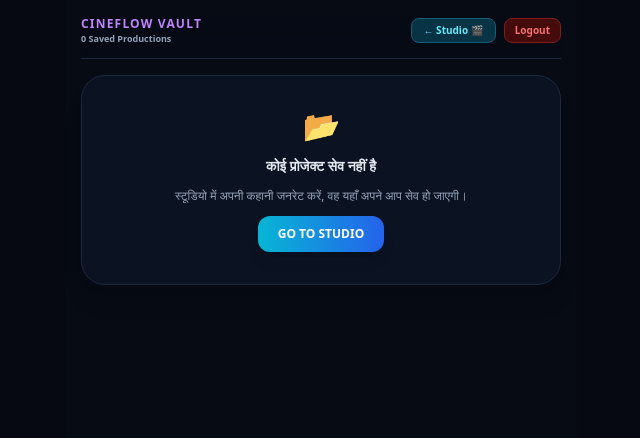
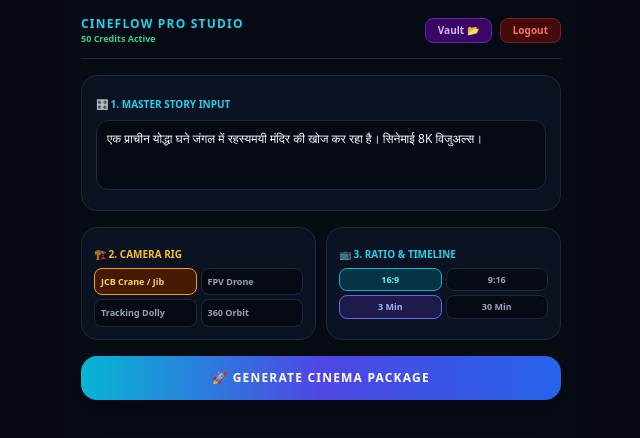
Before and after one commit to deepbhauak-wq/cineflow-ai, a Next.js app: page / in a window 1280 px wide. Shown: the top 438 px of the page, without its empty margins (319-959 px from the left). Built offline with nearby package versions, Linux system fonts and the light colour scheme.

Commit message:
Update page.jsx

```diff
--- a/app/page.jsx
+++ b/app/page.jsx
@@ -1,107 +1,96 @@
 "use client";
-import React, { useState, useEffect } from "react";
+import React, { useState } from "react";
 import Link from "next/link";
 
-export default function CineFlowVault() {
-  const [mounted, setMounted] = useState(false);
+export default function CineFlowStudio() {
   const [isLoggedIn, setIsLoggedIn] = useState(true);
-  const [projects, setProjects] = useState([]);
-  const [activeProj, setActiveProj] = useState(null);
+  const [prompt, setPrompt] = useState("एक प्राचीन योद्धा घने जंगल में रहस्यमयी मंदिर की खोज कर रहा है। सिनेमाई 8K विजुअल्स।");
+  const [ratio, setRatio] = useState("16:9");
+  const [duration, setDuration] = useState("3 Min");
+  const [cameraRig, setCameraRig] = useState("JCB Crane / Jib");
+  const [credits, setCredits] = useState(50);
+  const [statusMsg, setStatusMsg] = useState("");
+  const [pipelineState, setPipelineState] = useState("idle");
 
-  // Edit Scene States
-  const [editingSceneId, setEditingSceneId] = useState(null);
+  const [scenes, setScenes] = useState([]);
+  const [editingId, setEditingId] = useState(null);
   const [editPrompt, setEditPrompt] = useState("");
   const [editCamera, setEditCamera] = useState("");
   const [editVoice, setEditVoice] = useState("");
-  const [statusMsg, setStatusMsg] = useState("");
-
-  useEffect(() => {
-    setMounted(true);
-    const saved = localStorage.getItem("cineflow_vault_data");
-    if (saved) {
-      try {
-        const parsed = JSON.parse(saved);
-        setProjects(parsed);
-        if (parsed.length > 0) setActiveProj(parsed[0]);
-      } catch (err) {
-        setProjects([]);
-      }
-    }
-  }, []);
 
   const notify = (msg) => {
     setStatusMsg(msg);
     setTimeout(() => setStatusMsg(""), 2500);
   };
 
-  const startEditScene = (sc) => {
-    setEditingSceneId(sc.id);
-    setEditPrompt(sc.desc || "");
-    setEditCamera(sc.camera || "");
-    setEditVoice(sc.voice || "");
+  const handleGenerate = () => {
+    if (credits < 10) return notify("⚠️ अपर्याप्त क्रेडिट्स!");
+    setPipelineState("generating");
+    notify("🚀 AI ऑटो-रेंडरिंग शुरू...");
+
+    setTimeout(() => {
+      const generatedScenes = [
+        {
+          id: 1,
+          title: "Scene 01: The Storm Begins",
+          desc: "योद्धा घने जंगल के रास्ते से प्राचीन खंडहरों की ओर बढ़ता है।",
+          camera: cameraRig,
+          voice: "रात बहुत अंधेरी थी और हवाएं तेज...",
+          bgm: "Epic Cinematic Drums",
+          img: "https://images.unsplash.com/photo-1518709268805-4e9042af9f23?w=500&q=80"
+        },
+        {
+          id: 2,
+          title: "Scene 02: Heavy Machinery & Gate",
+          desc: "विशाल मंदिर का द्वार खुलता है और सुनहरी दिव्य ऊर्जा बाहर निकलती है।",
+          camera: "JCB Mechanical Jib",
+          voice: "जैसे ही भारी पहिये घूमे, सदियों का ताला टूट गया...",
+          bgm: "Ancient Chants & Mystery",
+          img: "https://images.unsplash.com/photo-1544735716-392fe2489ffa?w=500&q=80"
+        }
+      ];
+
+      setCredits((prev) => prev - 10);
+      setScenes(generatedScenes);
+
+      const newProj = {
+        id: Date.now(),
+        name: prompt.slice(0, 25),
+        date: new Date().toLocaleDateString(),
+        scenes: generatedScenes
+      };
+      const existing = JSON.parse(localStorage.getItem("cineflow_vault_data") || "[]");
+      localStorage.setItem("cineflow_vault_data", JSON.stringify([newProj, ...existing]));
+
+      setPipelineState("completed");
+      notify("✅ फिल्म पैकेज तैयार व Vault में सेव हो गया!");
+    }, 1200);
   };
 
-  const saveSceneEdit = (sceneId) => {
-    if (!activeProj) return;
-    const updatedScenes = activeProj.scenes.map((s) => {
-      if (s.id === sceneId) {
-        return {
-          ...s,
-          desc: editPrompt,
-          camera: editCamera,
-          voice: editVoice
-        };
-      }
-      return s;
-    });
-
-    const updatedProj = { ...activeProj, scenes: updatedScenes };
-    const updatedList = projects.map((p) =>
-      p.id === activeProj.id ? updatedProj : p
-    );
-
-    setActiveProj(updatedProj);
-    setProjects(updatedList);
-    localStorage.setItem("cineflow_vault_data", JSON.stringify(updatedList));
-    setEditingSceneId(null);
-    notify(`✅ Scene 0${sceneId} अपडेट हो गया!`);
+  const startEdit = (sc) => {
+    setEditingId(sc.id);
+    setEditPrompt(sc.desc);
+    setEditCamera(sc.camera);
+    setEditVoice(sc.voice);
   };
 
-  const deleteProject = (id) => {
-    const updatedList = projects.filter((p) => p.id !== id);
-    setProjects(updatedList);
-    localStorage.setItem("cineflow_vault_data", JSON.stringify(updatedList));
-    if (activeProj?.id === id) {
-      setActiveProj(updatedList[0] || null);
-    }
-    notify("🗑️ प्रोजेक्ट हटा दिया गया!");
+  const saveEdit = (id) => {
+    const updated = scenes.map((s) =>
+      s.id === id ? { ...s, desc: editPrompt, camera: editCamera, voice: editVoice } : s
+    );
+    setScenes(updated);
+    setEditingId(null);
+    notify(`✅ Scene 0${id} अपडेट हो गया!`);
   };
-
-  const clearAllVault = () => {
-    localStorage.removeItem("cineflow_vault_data");
-    setProjects([]);
-    setActiveProj(null);
-    notify("🧹 पूरा वॉल्ट खाली कर दिया गया!");
-  };
-
-  if (!mounted) {
-    return <div className="min-h-screen bg-[#070b14]" />;
-  }
 
   if (!isLoggedIn) {
     return (
-      <div className="min-h-screen bg-[#070b14] text-white flex items-center justify-center p-4 font-sans">
-        <div className="w-full max-w-sm bg-[#0b1222] p-6 rounded-3xl border border-slate-800 text-center space-y-4 shadow-2xl">
-          <div className="w-12 h-12 mx-auto rounded-2xl bg-gradient-to-tr from-purple-500 to-indigo-600 flex items-center justify-center text-xl font-black">
-            📂
-          </div>
-          <h2 className="text-lg font-black tracking-wider text-white">CineFlow Vault</h2>
-          <p className="text-xs text-slate-400">कृपया अपने सेव किए गए आर्काइव्स देखने के लिए प्रवेश करें।</p>
-          <button
-            onClick={() => setIsLoggedIn(true)}
-            className="w-full py-3 bg-gradient-to-r from-purple-500 to-indigo-600 font-bold text-xs rounded-xl uppercase text-white shadow-lg active:scale-95 transition"
-          >
-            Enter Vault
+      <div className="min-h-screen bg-[#070b14] text-white flex items-center justify-center p-4">
+        <div className="w-full max-w-sm bg-[#0b1222] p-6 rounded-3xl border border-slate-800 text-center space-y-4">
+          <div className="w-12 h-12 mx-auto rounded-2xl bg-gradient-to-tr from-cyan-500 to-blue-600 flex items-center justify-center text-xl font-black">🎬</div>
+          <h2 className="text-lg font-black tracking-wider text-white">CineFlow Pro Studio</h2>
+          <button onClick={() => setIsLoggedIn(true)} className="w-full py-3 bg-gradient-to-r from-cyan-500 to-blue-600 font-bold text-xs rounded-xl uppercase text-white">
+            Enter Studio
           </button>
         </div>
       </div>
@@ -110,139 +99,124 @@ export default function CineFlowVault() {
 
   return (
     <div className="min-h-screen bg-[#070b14] text-slate-100 p-4 pb-24 max-w-lg mx-auto space-y-4 font-sans">
-      {/* Header */}
       <header className="flex justify-between items-center border-b border-slate-800 pb-3 sticky top-0 bg-[#070b14]/90 backdrop-blur-md z-40">
         <div>
-          <h1 className="text-xs font-black text-purple-400 uppercase tracking-widest">CineFlow Vault</h1>
-          <p className="text-[9px] text-slate-400 font-bold">{projects.length} Saved Productions</p>
+          <h1 className="text-xs font-black text-cyan-400 uppercase tracking-widest">CineFlow Pro Studio</h1>
+          <p className="text-[9px] text-emerald-400 font-bold">{credits} Credits Active</p>
         </div>
         <div className="flex gap-2 items-center">
-          <Link
-            href="/"
-            className="text-[10px] bg-cyan-950 text-cyan-300 border border-cyan-800 px-3 py-1 rounded-lg font-bold"
-          >
-            ← Studio 🎬
+          <Link href="/vault" className="text-[10px] bg-purple-950 text-purple-300 border border-purple-800 px-3 py-1 rounded-lg font-bold">
+            Vault 📂
           </Link>
-          <button
-            onClick={() => setIsLoggedIn(false)}
-            className="text-[10px] bg-red-950 text-red-400 border border-red-900 px-2.5 py-1 rounded-lg font-bold"
-          >
+          <button onClick={() => setIsLoggedIn(false)} className="text-[10px] bg-red-950 text-red-400 border border-red-900 px-3 py-1 rounded-lg font-bold">
             Logout
           </button>
         </div>
       </header>
 
-      {/* Floating Status Notification */}
       {statusMsg && (
-        <div className="fixed top-14 left-1/2 -translate-x-1/2 bg-purple-950 text-purple-300 border border-purple-500 px-4 py-1.5 rounded-full text-[11px] font-bold z-50 shadow-2xl">
+        <div className="fixed top-14 left-1/2 -translate-x-1/2 bg-cyan-950 text-cyan-300 border border-cyan-500 px-4 py-1.5 rounded-full text-[11px] font-bold z-50 shadow-2xl">
           {statusMsg}
         </div>
       )}
 
-      {/* Empty State */}
-      {projects.length === 0 && (
-        <div className="bg-[#0b1222] border border-slate-800 p-8 rounded-3xl text-center space-y-3 shadow-xl">
-          <div className="text-3xl">📂</div>
-          <h3 className="text-sm font-bold text-slate-200">कोई प्रोजेक्ट सेव नहीं है</h3>
-          <p className="text-xs text-slate-400">स्टूडियो में अपनी कहानी जनरेट करें, वह यहाँ अपने आप सेव हो जाएगी।</p>
-          <Link
-            href="/"
-            className="inline-block py-2.5 px-5 bg-gradient-to-r from-cyan-500 to-blue-600 rounded-xl text-xs font-bold text-white uppercase shadow-lg"
-          >
-            Go to Studio
-          </Link>
+      <div className="p-3.5 bg-[#0b1222] border border-slate-800 rounded-2xl space-y-1.5">
+        <label className="text-[10px] font-black uppercase text-cyan-400">🎛️ 1. Master Story Input</label>
+        <textarea
+          value={prompt}
+          onChange={(e) => setPrompt(e.target.value)}
+          rows={3}
+          className="w-full bg-[#060a14] p-2.5 text-xs text-white rounded-xl border border-slate-800 outline-none focus:border-cyan-500 resize-none"
+        />
       </div>
-      )}
 
-      {/* Vault Content */}
-      {projects.length > 0 && (
-        <>
-          {/* Top Horizontal Project Selector */}
-          <div className="p-3 bg-[#0b1222] border border-slate-800 rounded-2xl space-y-2">
-            <div className="flex justify-between items-center">
-              <label className="text-[10px] font-black uppercase text-purple-400">📁 Production Archives</label>
+      <div className="grid grid-cols-2 gap-2.5">
+        <div className="p-3 bg-[#0b1222] border border-slate-800 rounded-2xl space-y-1">
+          <label className="text-[10px] font-black uppercase text-amber-400">🏗️ 2. Camera Rig</label>
+          <div className="grid grid-cols-2 gap-1">
+            {["JCB Crane / Jib", "FPV Drone", "Tracking Dolly", "360 Orbit"].map((cam) => (
               <button
-                onClick={clearAllVault}
-                className="text-[9px] text-red-400 hover:text-red-300 underline font-semibold"
-              >
-                Clear All
-              </button>
-            </div>
-            <div className="flex gap-2 overflow-x-auto pb-1 scrollbar-none">
-              {projects.map((p) => {
-                const isSelected = activeProj?.id === p.id;
-                return (
-                  <button
-                    key={p.id}
-                    onClick={() => {
-                      setActiveProj(p);
-                      setEditingSceneId(null);
-                    }}
-                    className={`p-2.5 rounded-xl border text-left shrink-0 min-w-[130px] transition ${
-                      isSelected
-                        ? "bg-purple-950/80 border-purple-500 text-purple-200 shadow-md"
-                        : "bg-[#060a14] border-slate-800 text-slate-400"
+                key={cam}
+                onClick={() => setCameraRig(cam)}
+                className={`p-1.5 text-[9px] font-bold rounded-lg border text-left truncate ${
+                  cameraRig === cam ? "bg-amber-950 border-amber-500 text-amber-300" : "bg-[#060a14] border-slate-800 text-slate-400"
                 }`}
               >
-                    <div className="text-[10px] font-bold truncate">{p.name || "Untitled Film"}</div>
-                    <div className="text-[8px] text-slate-500">{p.date || "Archive"}</div>
+                {cam}
               </button>
-                );
-              })}
+            ))}
           </div>
         </div>
 
-          {/* Active Project Scene Details */}
-          {activeProj && (
-            <div className="space-y-3 pt-1">
-              <div className="flex justify-between items-center bg-[#0b1222] p-3 rounded-2xl border border-slate-800">
-                <div>
-                  <h2 className="text-xs font-bold text-cyan-400 truncate max-w-[200px]">{activeProj.name}</h2>
-                  <p className="text-[9px] text-slate-400">{activeProj.scenes?.length || 0} Synchronized Scenes</p>
+        <div className="p-3 bg-[#0b1222] border border-slate-800 rounded-2xl space-y-1">
+          <label className="text-[10px] font-black uppercase text-cyan-400">📺 3. Ratio & Timeline</label>
+          <div className="grid grid-cols-2 gap-1">
+            {["16:9", "9:16"].map((r) => (
+              <button
+                key={r}
+                onClick={() => setRatio(r)}
+                className={`p-1 text-[9px] font-bold rounded-lg border ${
+                  ratio === r ? "bg-cyan-950 border-cyan-500 text-cyan-300" : "bg-[#060a14] border-slate-800 text-slate-400"
+                }`}
+              >
+                {r}
+              </button>
+            ))}
+            {["3 Min", "30 Min"].map((d) => (
+              <button
+                key={d}
+                onClick={() => setDuration(d)}
+                className={`p-1 text-[9px] font-bold rounded-lg border ${
+                  duration === d ? "bg-indigo-950 border-indigo-500 text-indigo-300" : "bg-[#060a14] border-slate-800 text-slate-400"
+                }`}
+              >
+                {d}
+              </button>
+            ))}
           </div>
-                <button
-                  onClick={() => deleteProject(activeProj.id)}
-                  className="text-[10px] bg-red-950 text-red-400 border border-red-900 px-3 py-1 rounded-lg font-bold"
-                >
-                  Delete Film
-                </button>
+        </div>
       </div>
 
-              {/* Scene Cards */}
-              {activeProj.scenes?.map((sc) => (
-                <div
-                  key={sc.id}
-                  className="bg-[#0b1222] border border-slate-800 rounded-2xl overflow-hidden shadow-xl space-y-3 pb-3.5"
+      <button
+        onClick={handleGenerate}
+        disabled={pipelineState === "generating"}
+        className="w-full py-3.5 bg-gradient-to-r from-cyan-500 via-indigo-600 to-blue-600 rounded-2xl font-black text-xs uppercase tracking-widest text-white shadow-xl active:scale-[0.99]"
       >
+        {pipelineState === "generating" ? "⚡ AI Rendering Video + Audio..." : "🚀 Generate Cinema Package"}
+      </button>
+
+      {pipelineState === "completed" && scenes.length > 0 && (
+        <div className="pt-3 border-t border-slate-800 space-y-4">
+          <div className="flex justify-between items-center">
+            <h3 className="text-xs font-black uppercase text-white tracking-wider">🎬 Multi-Track Scene Suite</h3>
+            <span className="text-[9px] bg-emerald-950 border border-emerald-500 text-emerald-300 px-2 py-0.5 rounded font-bold">Live Editing</span>
+          </div>
+
+          {scenes.map((sc) => (
+            <div key={sc.id} className="bg-[#0b1222] border border-slate-800 rounded-2xl overflow-hidden shadow-xl space-y-3 pb-3.5">
               <div className="relative h-32 w-full bg-slate-900">
                 <img src={sc.img} alt={sc.title} className="w-full h-full object-cover" />
                 <div className="absolute inset-0 bg-gradient-to-t from-black/80 via-transparent to-black/40" />
-                    <span className="absolute top-2 left-2 bg-cyan-950/80 border border-cyan-500 px-2 py-0.5 rounded text-[9px] font-black text-cyan-300">
-                      {sc.title}
-                    </span>
-                    <span className="absolute top-2 right-2 bg-amber-950/80 border border-amber-500 px-2 py-0.5 rounded text-[8px] font-bold text-amber-300">
-                      🏗️ {sc.camera}
-                    </span>
+                <span className="absolute top-2 left-2 bg-cyan-950/80 border border-cyan-500 px-2 py-0.5 rounded text-[9px] font-black text-cyan-300">{sc.title}</span>
+                <span className="absolute top-2 right-2 bg-amber-950/80 border border-amber-500 px-2 py-0.5 rounded text-[8px] font-bold text-amber-300">🏗️ {sc.camera}</span>
               </div>
 
               <div className="px-3 space-y-2.5">
-                    {editingSceneId === sc.id ? (
+                {editingId === sc.id ? (
                   <div className="space-y-2 bg-[#060a14] p-3 rounded-xl border border-cyan-500">
-                        <label className="text-[9px] text-cyan-400 font-black uppercase block">
-                          ✏️ Edit Visual Prompt:
-                        </label>
+                    <label className="text-[9px] text-cyan-400 font-black uppercase block">✏️ Visual Prompt:</label>
                     <textarea
                       value={editPrompt}
                       onChange={(e) => setEditPrompt(e.target.value)}
                       rows={2}
-                          className="w-full bg-[#0b1222] p-2 text-xs text-white rounded-lg border border-slate-700 outline-none resize-none"
+                      className="w-full bg-[#0b1222] p-2 text-xs text-white rounded-lg border border-slate-700 outline-none"
                     />
                     <div className="grid grid-cols-2 gap-2">
                       <input
                         type="text"
                         value={editCamera}
                         onChange={(e) => setEditCamera(e.target.value)}
-                            placeholder="Camera Rig"
+                        placeholder="Camera Angle"
                         className="bg-[#0b1222] p-1.5 text-[10px] text-white rounded border border-slate-700 outline-none"
                       />
                       <input
@@ -254,39 +228,29 @@ export default function CineFlowVault() {
                       />
                     </div>
                     <div className="flex gap-2 pt-1">
-                          <button
-                            onClick={() => saveSceneEdit(sc.id)}
-                            className="flex-1 py-1.5 bg-emerald-600 text-white text-[10px] font-black uppercase rounded-lg"
-                          >
+                      <button onClick={() => saveEdit(sc.id)} className="flex-1 py-1.5 bg-emerald-600 text-white text-[10px] font-black uppercase rounded-lg">
                         💾 Save Changes
                       </button>
-                          <button
-                            onClick={() => setEditingSceneId(null)}
-                            className="px-3 py-1.5 bg-slate-800 text-slate-300 text-[10px] font-bold rounded-lg"
-                          >
+                      <button onClick={() => setEditingId(null)} className="px-3 py-1.5 bg-slate-800 text-slate-300 text-[10px] font-bold rounded-lg">
                         Cancel
                       </button>
                     </div>
                   </div>
                 ) : (
                   <>
-                        <p className="text-xs text-slate-300 leading-relaxed bg-[#060a14] p-2.5 rounded-xl border border-slate-800">
-                          {sc.desc}
-                        </p>
+                    <p className="text-xs text-slate-300 leading-relaxed bg-[#060a14] p-2.5 rounded-xl border border-slate-800">{sc.desc}</p>
                     <div className="space-y-1 bg-[#060a14] p-2 rounded-xl border border-slate-800 text-[10px]">
-                          <p className="text-slate-400">
-                            🎙️ <span className="text-slate-200 font-semibold">Voice:</span> "{sc.voice}"
-                          </p>
-                          <p className="text-slate-400">
-                            🎵 <span className="text-slate-200 font-semibold">BGM:</span> {sc.bgm}
-                          </p>
+                      <p className="text-slate-400">🎙️ <span className="text-slate-200 font-semibold">Voice:</span> "{sc.voice}"</p>
+                      <p className="text-slate-400">🎵 <span className="text-slate-200 font-semibold">BGM:</span> {sc.bgm}</p>
                     </div>
-                        <button
-                          onClick={() => startEditScene(sc)}
-                          className="w-full py-2 bg-slate-800 hover:bg-slate-700 text-slate-200 text-[10px] font-black uppercase rounded-xl transition"
-                        >
-                          ✏️ Multi-Track Edit Scene
+                    <div className="flex gap-2 pt-0.5">
+                      <button onClick={() => notify(`🔄 Scene 0${sc.id} Re-Rolled!`)} className="flex-1 py-2 bg-cyan-950 border border-cyan-500 text-cyan-300 text-[10px] font-black uppercase rounded-xl">
+                        🔄 Re-Roll
                       </button>
+                      <button onClick={() => startEdit(sc)} className="px-4 py-2 bg-slate-800 text-slate-200 text-[10px] font-black uppercase rounded-xl">
+                        ✏️ Multi-Track Edit
+                      </button>
+                    </div>
                   </>
                 )}
               </div>
@@ -294,8 +258,6 @@ export default function CineFlowVault() {
           ))}
         </div>
       )}
-        </>
-      )}
     </div>
   );
 }
```
Lines whose indentation alone changed are shown as unchanged.
